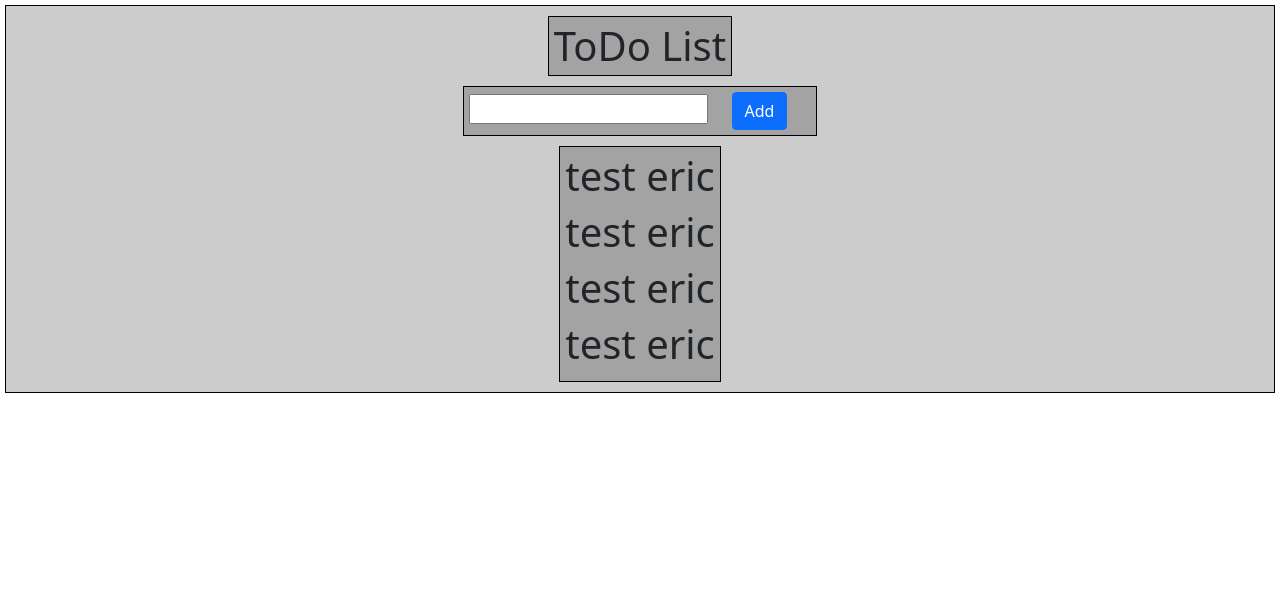
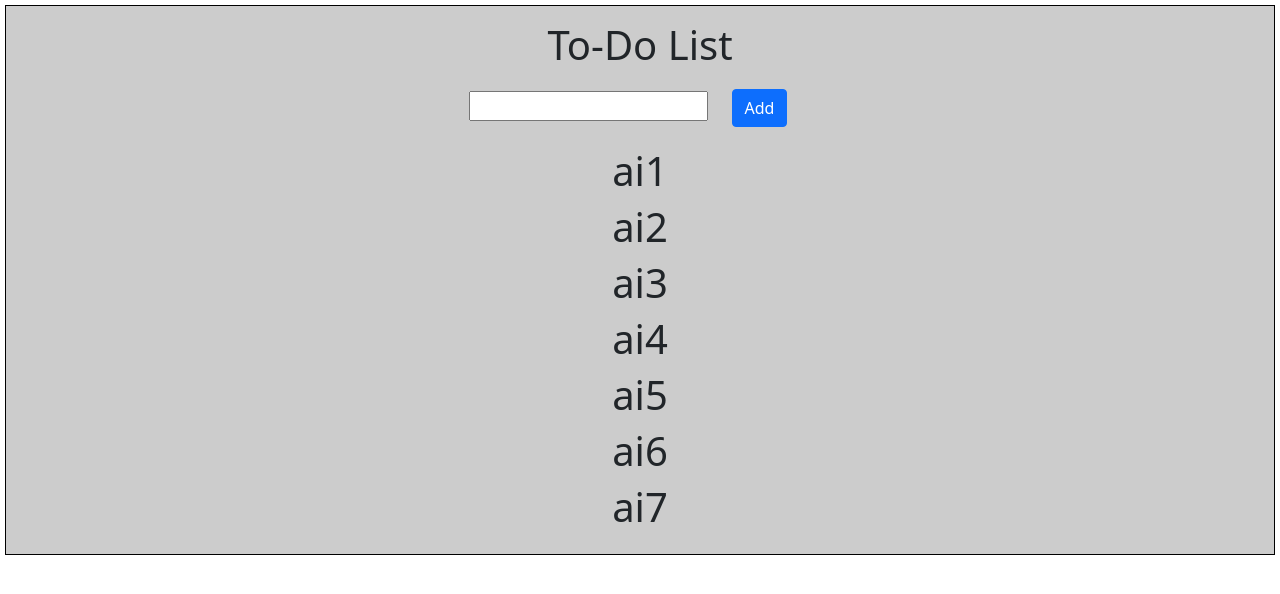
Before and after one commit to niembro64/assignment_todo_list, a React (Create React App) app: page / in a window 1280 px wide. Shown: the top 594 px of the page. Built offline with nearby package versions, Linux system fonts and the light colour scheme.

Commit message:
passing to props

```diff
--- a/src/App.css
+++ b/src/App.css
@@ -16,10 +16,10 @@
   justify-content: center;
   flex-direction: column;
   align-items: center;
-  border: 1px black solid;
+  /* border: 1px black solid; */
   padding: 5px;
   margin: 5px;
-  background-color: rgba(0, 0, 0, 0.2);
+  /* background-color: rgba(0, 0, 0, 0.2); */
 }
 
 #add {
@@ -28,10 +28,10 @@
   justify-content: center;
   flex-direction: column;
   align-items: center;
-  border: 1px black solid;
+  /* border: 1px black solid; */
   padding: 5px;
   margin: 5px;
-  background-color: rgba(0, 0, 0, 0.2);
+  /* background-color: rgba(0, 0, 0, 0.2); */
 }
 
 
@@ -41,8 +41,8 @@
   justify-content: center;
   flex-direction: column;
   align-items: center;
-  border: 1px black solid;
+  /* border: 1px black solid; */
   padding: 5px;
   margin: 5px;
-  background-color: rgba(0, 0, 0, 0.2);
+  /* background-color: rgba(0, 0, 0, 0.2); */
 }
--- a/src/App.jsx
+++ b/src/App.jsx
@@ -1,11 +1,23 @@
 import "bootstrap/dist/css/bootstrap.min.css";
+import reactRouterDom from "react-router-dom";
 import "./App.css";
 import ActionItem from "./components/ActionItem";
+import { useState } from "react";
 
 function App() {
+  const [ai, setAi] = useState([
+    "ai1",
+    "ai2",
+    "ai3",
+    "ai4",
+    "ai5",
+    "ai6",
+    "ai7",
+  ]);
+
   return (
     <div className="App">
-      <h1 id="title">ToDo List</h1>
+      <h1 id="title">To-Do List</h1>
       <div id="add">
         <form>
           <input type="text" />
@@ -15,10 +27,9 @@ function App() {
         </form>
       </div>
       <div id="list">
-        <ActionItem />
-        <ActionItem />
-        <ActionItem />
-        <ActionItem />
+        {ai.map((item, i) => {
+          return <ActionItem key={i} name={item} />;
+        })}
       </div>
     </div>
   );
--- a/src/components/ActionItem.jsx
+++ b/src/components/ActionItem.jsx
@@ -3,7 +3,7 @@ import React from "react";
 const ActionItem = (props) => {
   return (
     <div>
-      <h1>test eric</h1>
+      <h1>{props.name}</h1>
     </div>
   );
 };
```
